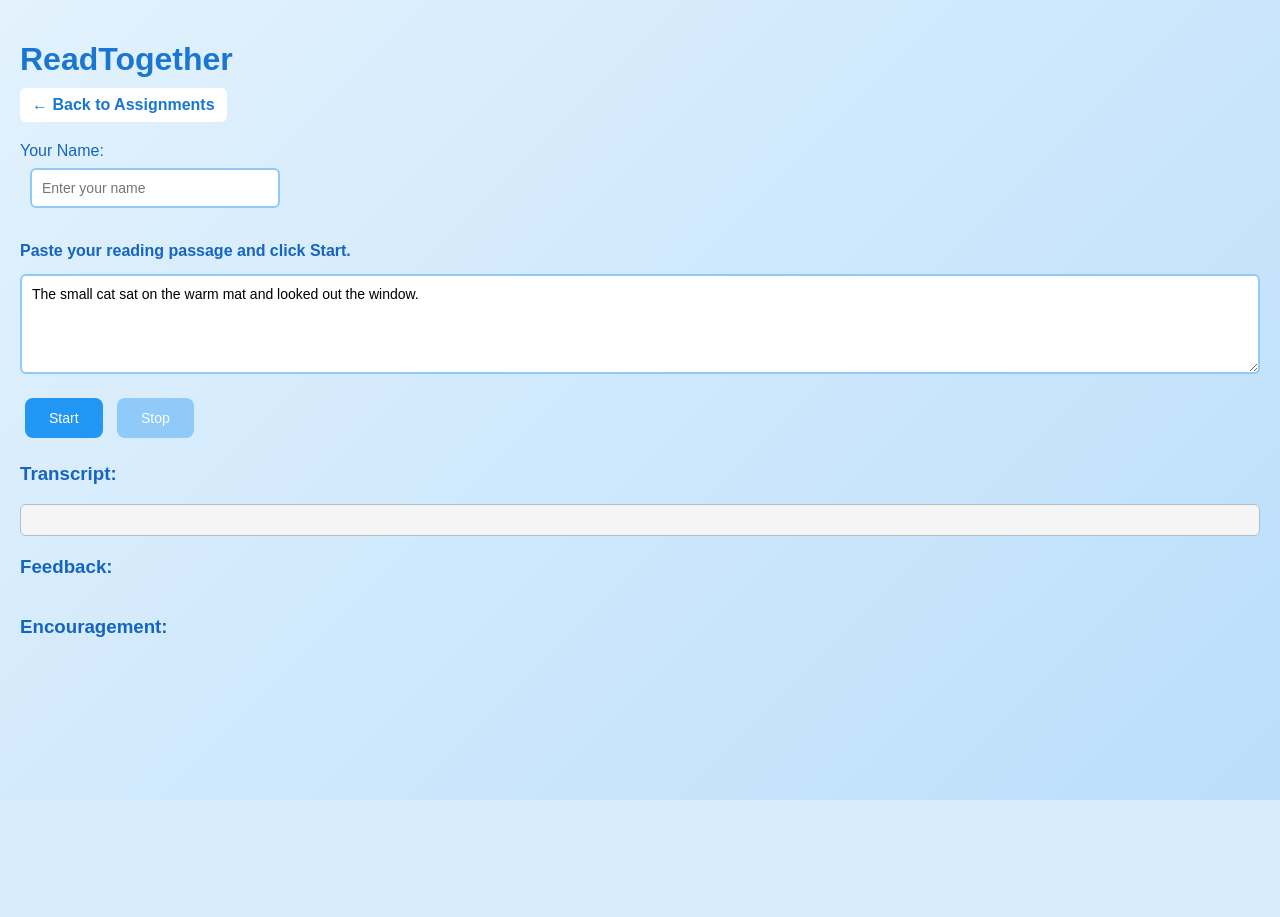
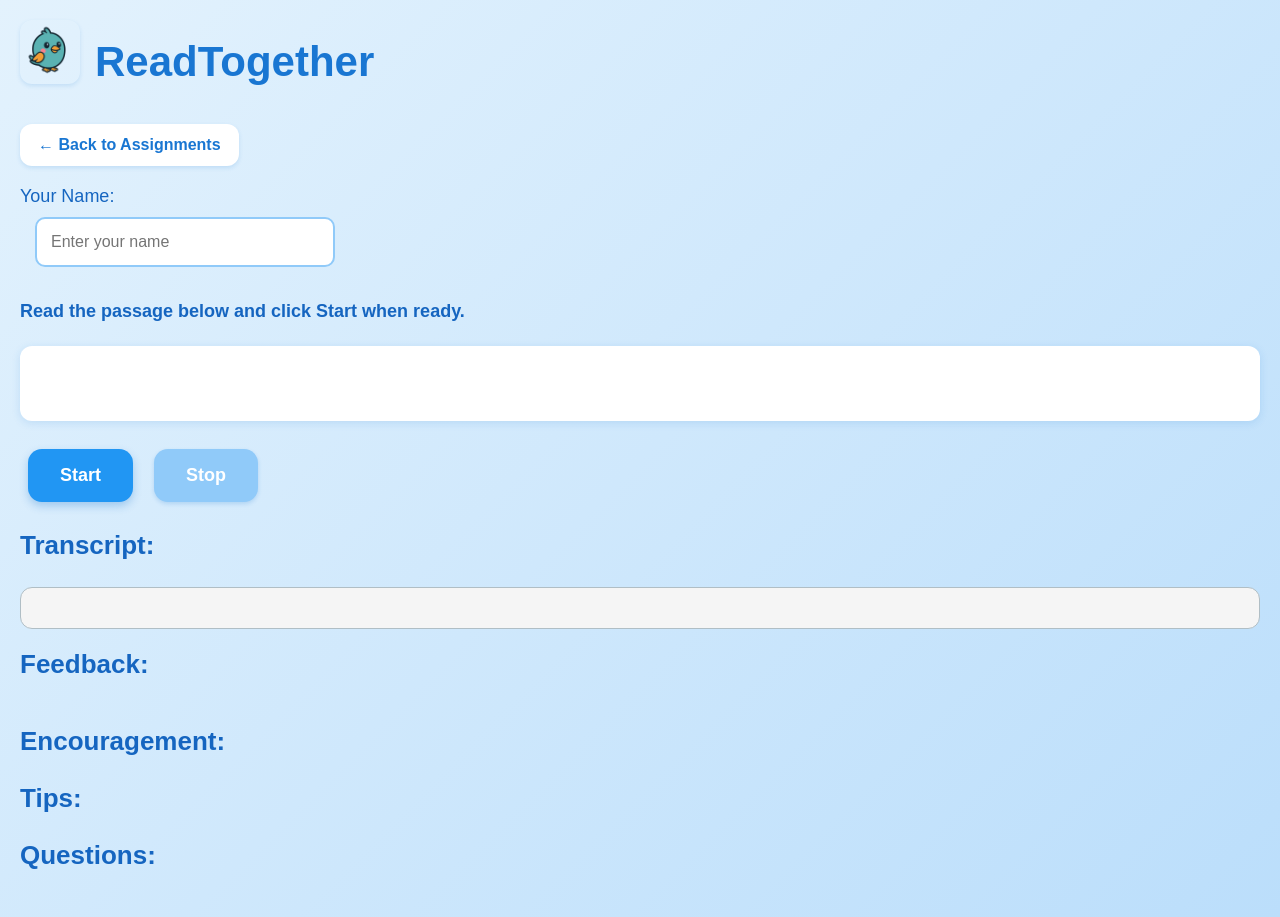
Before and after one commit to semakoc/WordieBirdie, a Flask app: page /assignment in a window 1280 px wide. Before the commit the page ends 800 px from the top, so only its background shows below. Run offline with Flask 3, Linux system fonts and the light colour scheme.

Commit message:
Update application files and organize assets

```diff
--- a/server/app.py
+++ b/server/app.py
@@ -201,7 +201,8 @@
         "  \"tips\": [ {\"word\": \"<misread word>\", \"tip\": \"short correction\"}, ... ],\n"
         "  \"questions\": [\"two short comprehension questions that can be answered only given the target text\"]\n"
         "}\n"
-        "Do not skip any keys, even if empty.\n\n"
+        "Do not skip any keys, even if empty.\n"
+        "Do not use emojis in your response.\n\n"
         f"TARGET PASSAGE: {target}\n"
         f"TRANSCRIPT: {transcript}\n"
         f"MISREAD WORDS: {', '.join(misreads) if misreads else 'none'}"
--- a/server/static/app.js
+++ b/server/static/app.js
@@ -51,7 +51,7 @@
   transcriptEl.textContent = transcript;
 
   // 2️⃣ Evaluate reading accuracy
-  const target = passageEl.value;
+  const target = passageEl.textContent || passageEl.value;
   const eRes = await fetch("/api/evaluate", {
     method: "POST",
     headers: { "Content-Type": "application/json" },
@@ -94,23 +94,33 @@
   const coach = await cRes.json();
   console.log("Coach reply:", coach);
 
-  // 4️⃣ Display encouragement, tips, and questions
-  let output = "";
+  // 4️⃣ Display encouragement, tips, and questions in separate sections
+  const tipsEl = document.getElementById('tips');
+  const questionsEl = document.getElementById('questions');
+
+  // Display encouragement
   if (coach.encouragement) {
-    output += `🌟 ${coach.encouragement}\n\n`;
+    encouragementEl.textContent = coach.encouragement;
   }
 
-  if (coach.tips && coach.tips.length) {
-    output += "💡 Tips:\n";
-    output += coach.tips.map(t => `• ${t.word}: ${t.tip}`).join("\n") + "\n\n";
+  // Display tips
+  if (tipsEl) {
+    if (coach.tips && coach.tips.length > 0) {
+      tipsEl.innerHTML = coach.tips.map(t => `<p><strong>${t.word}:</strong> ${t.tip}</p>`).join('');
+    } else {
+      tipsEl.innerHTML = '<p>No tips for this reading.</p>';
+    }
   }
 
-  if (coach.questions && coach.questions.length) {
-    output += "🧩 Questions:\n";
-    output += coach.questions.map((q, i) => `${i + 1}. ${q}`).join("\n");
+  // Display questions
+  if (questionsEl) {
+    if (coach.questions && coach.questions.length > 0) {
+      questionsEl.innerHTML = coach.questions.map((q, i) => `<p>${i + 1}. ${q}</p>`).join('');
+    } else {
+      questionsEl.innerHTML = '<p>No questions available.</p>';
+    }
   }
 
-  encouragementEl.textContent = output.trim();
   statusEl.textContent = "Done!";
 
   // ✅ Show TTS button once everything processed
@@ -125,7 +135,7 @@
 
 // 🔊 Read the correct passage aloud
 async function speakCorrectText() {
-  const text = passageEl.value;
+  const text = passageEl.textContent || passageEl.value;
 
   const res = await fetch("/api/tts", {
     method: "POST",
--- a/server/static/style.css
+++ b/server/static/style.css
@@ -9,6 +9,7 @@
 body {
   font-family: 'Poppins', sans-serif;
   font-weight: 600;
+  font-size: 18px;
   margin: 0;
   padding: 20px;
   background: linear-gradient(135deg, #e3f2fd 0%, #bbdefb 100%);
@@ -19,6 +20,7 @@
 h1 {
   color: #1976d2;
   margin-bottom: 10px;
+  font-size: 42px;
 }
 
 h2 {
@@ -26,43 +28,52 @@
   border-bottom: 2px solid #64b5f6;
   padding-bottom: 8px;
   margin-top: 30px;
+  font-size: 32px;
 }
 
 h3 {
   color: #1565c0;
   margin-top: 20px;
+  font-size: 26px;
 }
 
 a {
   color: #1976d2;
   text-decoration: none;
-  padding: 8px 12px;
+  padding: 12px 18px;
   background-color: #ffffff;
-  border-radius: 6px;
+  border-radius: 12px;
   display: inline-block;
   margin-bottom: 20px;
   transition: all 0.2s;
+  font-size: 16px;
+  box-shadow: 0 2px 4px rgba(25, 118, 210, 0.15);
 }
 
 a:hover {
   background-color: #bbdefb;
-  transform: translateY(-1px);
+  transform: translateY(-2px);
+  box-shadow: 0 4px 8px rgba(25, 118, 210, 0.25);
 }
 
 /* Forms */
 form {
   background-color: white;
-  padding: 25px;
-  border-radius: 12px;
-  box-shadow: 0 2px 8px rgba(25, 118, 210, 0.15);
-  margin-bottom: 25px;
+  padding: 30px;
+  border-radius: 16px;
+  box-shadow: 0 4px 12px rgba(25, 118, 210, 0.2);
+  margin-bottom: 30px;
+  max-width: 700px;
+  margin-left: auto;
+  margin-right: auto;
 }
 
 label {
   display: block;
-  margin-bottom: 8px;
+  margin-bottom: 10px;
   color: #1565c0;
   font-weight: 500;
+  font-size: 18px;
 }
 
 input[type="text"],
@@ -71,11 +82,11 @@
 select,
 textarea {
   width: 100%;
-  padding: 10px;
+  padding: 14px;
   margin-bottom: 15px;
   border: 2px solid #90caf9;
-  border-radius: 6px;
-  font-size: 14px;
+  border-radius: 10px;
+  font-size: 16px;
   font-family: inherit;
   transition: border-color 0.2s;
 }
@@ -95,32 +107,34 @@
 
 /* Buttons */
 button, .btn {
-  padding: 12px 24px;
+  padding: 16px 32px;
   background-color: #2196f3;
   color: white;
   border: none;
-  border-radius: 8px;
-  font-size: 14px;
-  font-weight: 500;
+  border-radius: 14px;
+  font-size: 18px;
+  font-weight: 600;
   cursor: pointer;
-  transition: all 0.2s;
-  margin: 5px;
+  transition: all 0.3s;
+  margin: 8px;
+  box-shadow: 0 4px 8px rgba(25, 118, 210, 0.3);
 }
 
 button:hover, .btn:hover {
   background-color: #1976d2;
-  transform: translateY(-1px);
-  box-shadow: 0 2px 6px rgba(25, 118, 210, 0.3);
+  transform: translateY(-3px);
+  box-shadow: 0 6px 12px rgba(25, 118, 210, 0.4);
 }
 
 button:disabled, .btn:disabled {
   background-color: #90caf9;
   cursor: not-allowed;
   transform: none;
+  box-shadow: 0 2px 4px rgba(25, 118, 210, 0.2);
 }
 
 button:active, .btn:active {
-  transform: translateY(0);
+  transform: translateY(-1px);
 }
 
 /* Radio buttons */
@@ -170,10 +192,12 @@
 
 pre {
   background-color: #f5f5f5;
-  padding: 15px;
-  border-radius: 6px;
+  padding: 20px;
+  border-radius: 12px;
   border: 1px solid #b0bec5;
   overflow-x: auto;
+  font-size: 16px;
+  line-height: 1.6;
 }
 
 #status {
@@ -239,8 +265,9 @@
 /* Student name input */
 input#studentName {
   display: inline-block;
-  width: 250px;
-  margin-left: 10px;
+  width: 300px;
+  margin-left: 15px;
+  font-size: 16px;
 }
 
 /* Divider lines in forms */
--- a/server/templates/assignment.html
+++ b/server/templates/assignment.html
@@ -12,7 +12,12 @@
   </style>
 </head>
 <body>
-  <h1 id="assignmentTitle">ReadTogether</h1>
+  <div style="display: flex; align-items: center; gap: 15px; margin-bottom: 20px;">
+    <a href="/" style="padding: 0; background: none; text-decoration: none; display: inline-block;">
+      <img src="/static/WordieBirdieLogo.png" alt="WordieBirdie Logo" style="width: 60px; height: auto;">
+    </a>
+    <h1 id="assignmentTitle" style="margin: 0;">ReadTogether</h1>
+  </div>
   <a href="/student">← Back to Assignments</a>
 
   <div>
@@ -20,9 +25,12 @@
     <input type="text" id="studentName" placeholder="Enter your name">
   </div>
 
-  <p>Paste your reading passage and click Start.</p>
+  <p>Read the passage below and click Start when ready.</p>
 
-  <textarea id="passage">The small cat sat on the warm mat and looked out the window.</textarea><br>
+  <div id="passageContainer" style="background-color: white; padding: 30px; border-radius: 12px; box-shadow: 0 2px 8px rgba(25, 118, 210, 0.15); margin: 20px 0;">
+    <div id="passage" style="font-size: 24px; line-height: 1.8; color: #333; white-space: pre-wrap;"></div>
+  </div>
+
   <button id="startBtn" class="btn">Start</button>
   <button id="stopBtn" class="btn" disabled>Stop</button>
   <p id="status"></p>
@@ -41,6 +49,13 @@
 
   <h3>Encouragement:</h3>
   <p id="encouragement"></p>
+
+  <h3>Tips:</h3>
+  <div id="tips"></div>
+
+  <h3>Questions:</h3>
+  <div id="questions"></div>
+
   <button id="feedbackTtsBtn">🔊 Hear your feedback</button>
 
   <button id="submitBtn">Submit Assignment</button>
@@ -60,7 +75,7 @@
           if (response.ok) {
             const assignment = await response.json();
             document.getElementById('assignmentTitle').textContent = assignment.title;
-            document.getElementById('passage').value = assignment.text;
+            document.getElementById('passage').textContent = assignment.text;
             currentMinAccuracy = assignment.min_accuracy || 80;
           }
         } catch (err) {
```
Also changed, not shown: other parts of server/static/style.css (+27 -14 lines), SUPABASE_SETUP.md (deleted, +0 -131 lines), server/templates/index.html (+20 -6 lines), server/templates/student.html (+6 -2 lines), server/templates/teacher.html (+6 -2 lines), README.md (added), server/static/WordieBirdieLogo.png (renamed from WordieBirdieLogo.png), 1 other file.
